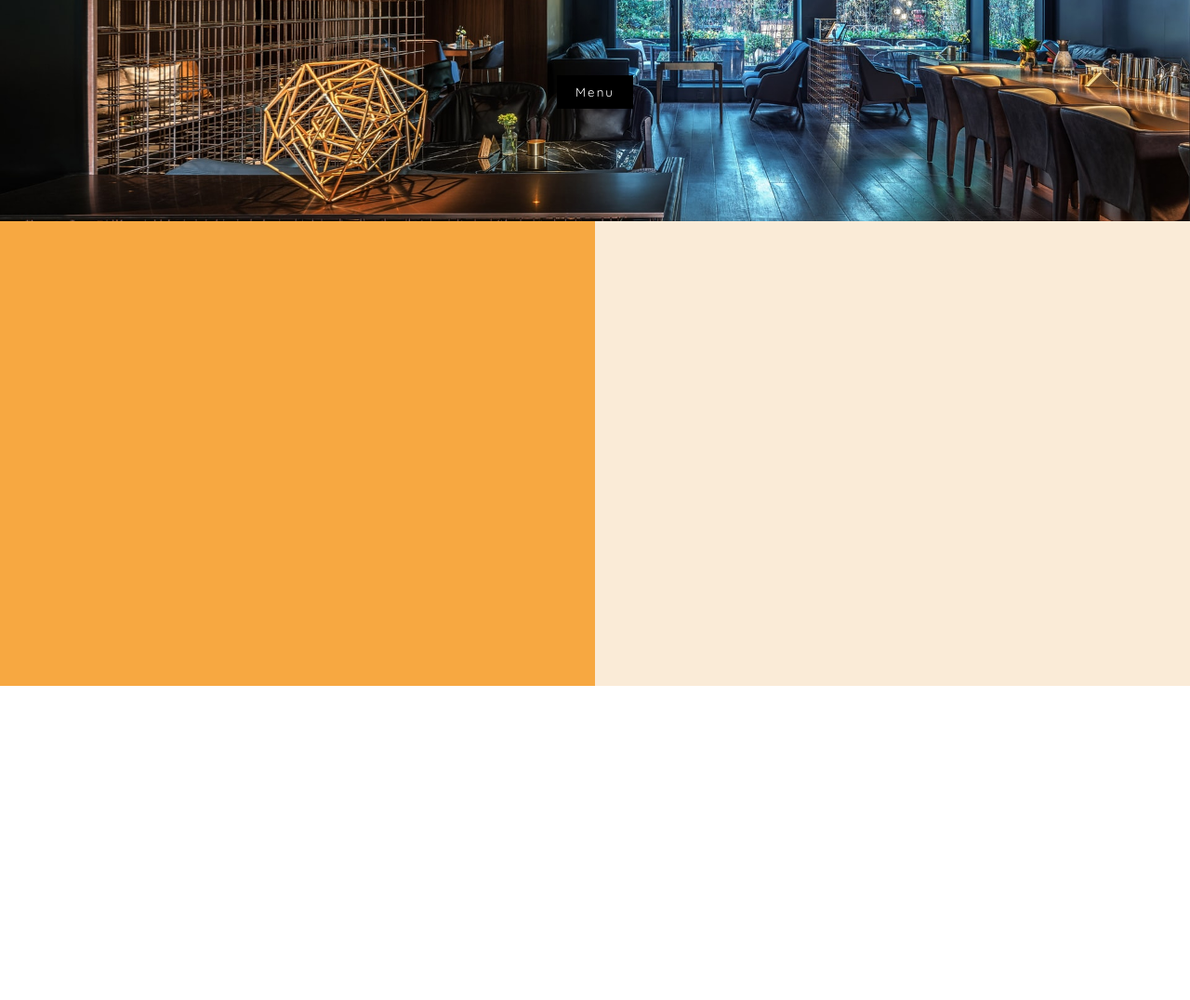
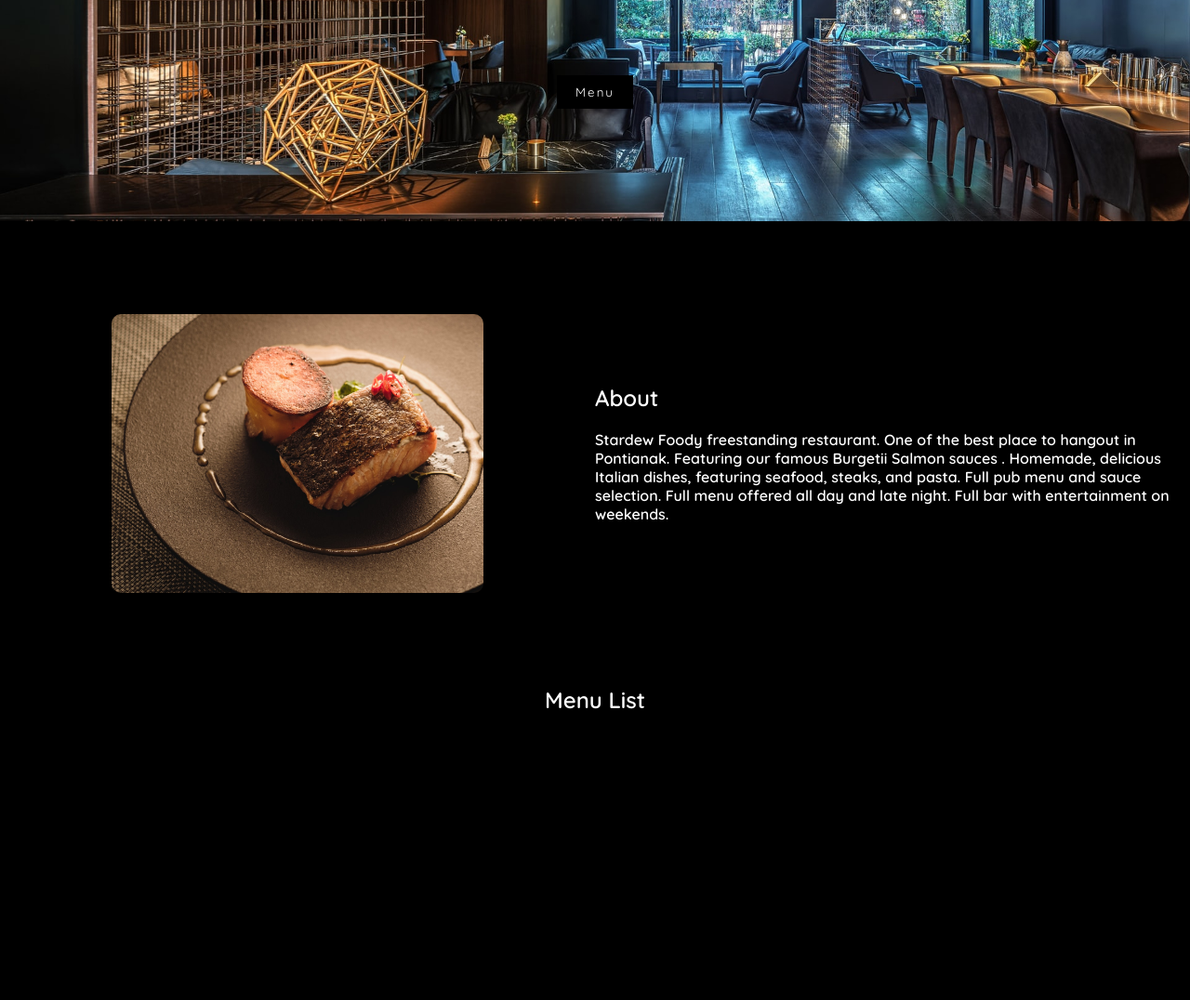
Before and after one commit to Hendridev/D02PROGATE, a plain HTML site: page index.html in a window 1280 px wide. Shown: the part 292-1368 px from the top of the page at 93% size. Before the commit the page ends 1030 px from the top, so only its background shows below. Drawn offline with Linux system fonts and the light colour scheme.

Commit message:
main dan main tmbahan

```diff
--- a/CSS/style.css
+++ b/CSS/style.css
@@ -29,7 +29,7 @@ html {
 
 header {
     height: 80px;
-    background-color: rgba(112, 112, 112, 0.103);
+    background-color: rgb(0, 0, 0);
 }
 
 
@@ -78,16 +78,38 @@ header {
     height: 500px;
     display: grid;
     grid-template-areas: "gambar penjelasan";
+    grid-template-columns: 1fr 1fr;
+    background-color: black;
+}
+
+.float-left {
+    grid-area: gambar;
+    display: flex;
+    justify-content: center;
+    align-items: center;
 }
 
 .float-right {
     grid-area: penjelasan;
-    background-color: antiquewhite;
+    display: flex;
+    justify-content: center;
+    align-items: center;
+    color: white;
 }
 
-.float-left {
-    grid-area: gambar;
-    background-color: rgb(247, 168, 65);
+.menu-description {
+    height: 300px;
+    border-radius: 10px;
+    width: 400px;
+    background: url(../media/michael-yuan-Sb_kSv-lUbg-unsplash.jpg);
+    background-size: cover;
+}
+
+.menu-dish {
+    height: 500px;
+    text-align: center;
+    color: white;
+    background-color: black;
 }
 
 
--- a/index.html
+++ b/index.html
@@ -36,10 +36,23 @@
     </section>
     <section class="main-about">
         <div class="float-left">
-
+            <div class="menu-description"></div>
         </div>
         <div class="float-right">
+            <div class="menu">
+                <h1>About</h1>
+                <br>
+                <p>Stardew Foody freestanding restaurant. One of the best place to hangout in Pontianak. Featuring our famous Burgetii Salmon sauces . Homemade, delicious Italian dishes, featuring seafood, steaks, and pasta. Full pub menu and sauce selection.
+                    Full menu offered all day and late night. Full bar with entertainment on weekends. </p>
+            </div>
+        </div>
+    </section>
+    <section class="menu-dish">
+        <h1>Menu List</h1>
+        <div class="menu-box">
+            <div class="menu-one">
 
+            </div>
         </div>
     </section>
 
```
Also changed, not shown: media/michael-yuan-Sb_kSv-lUbg-unsplash.jpg (added).
